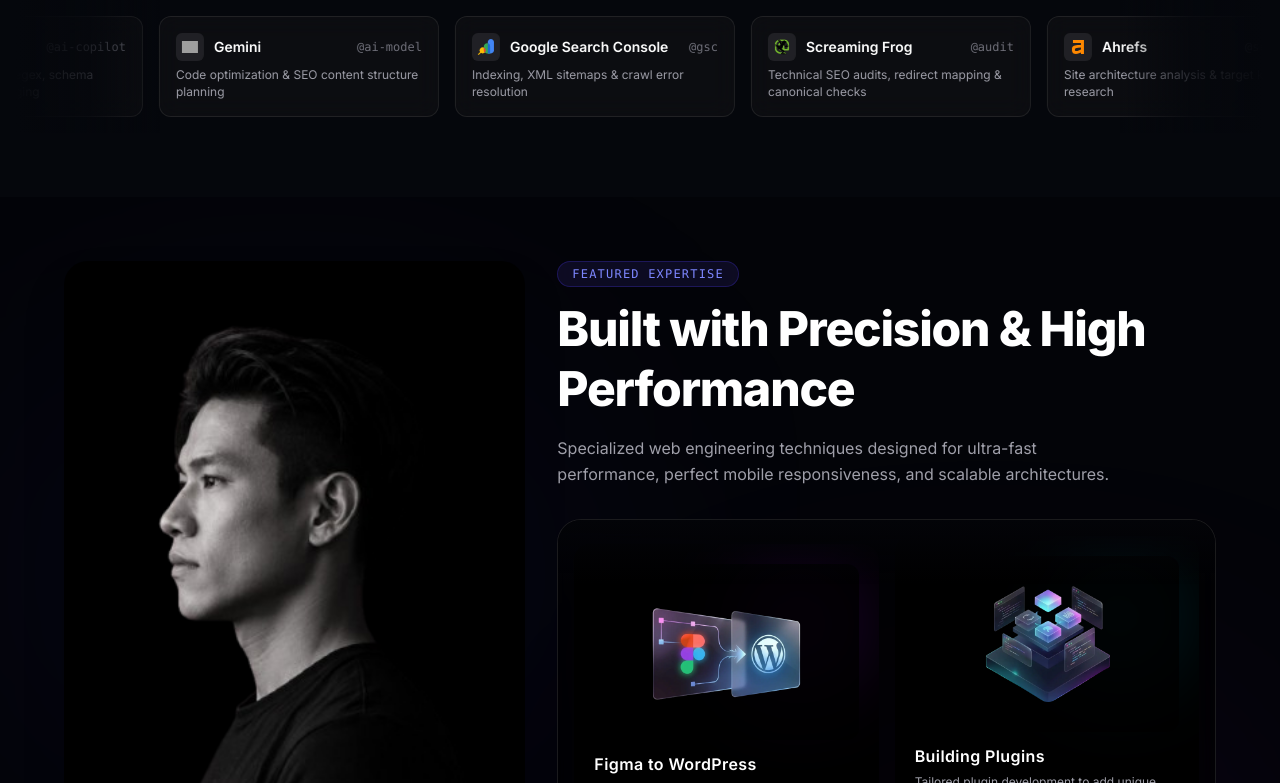
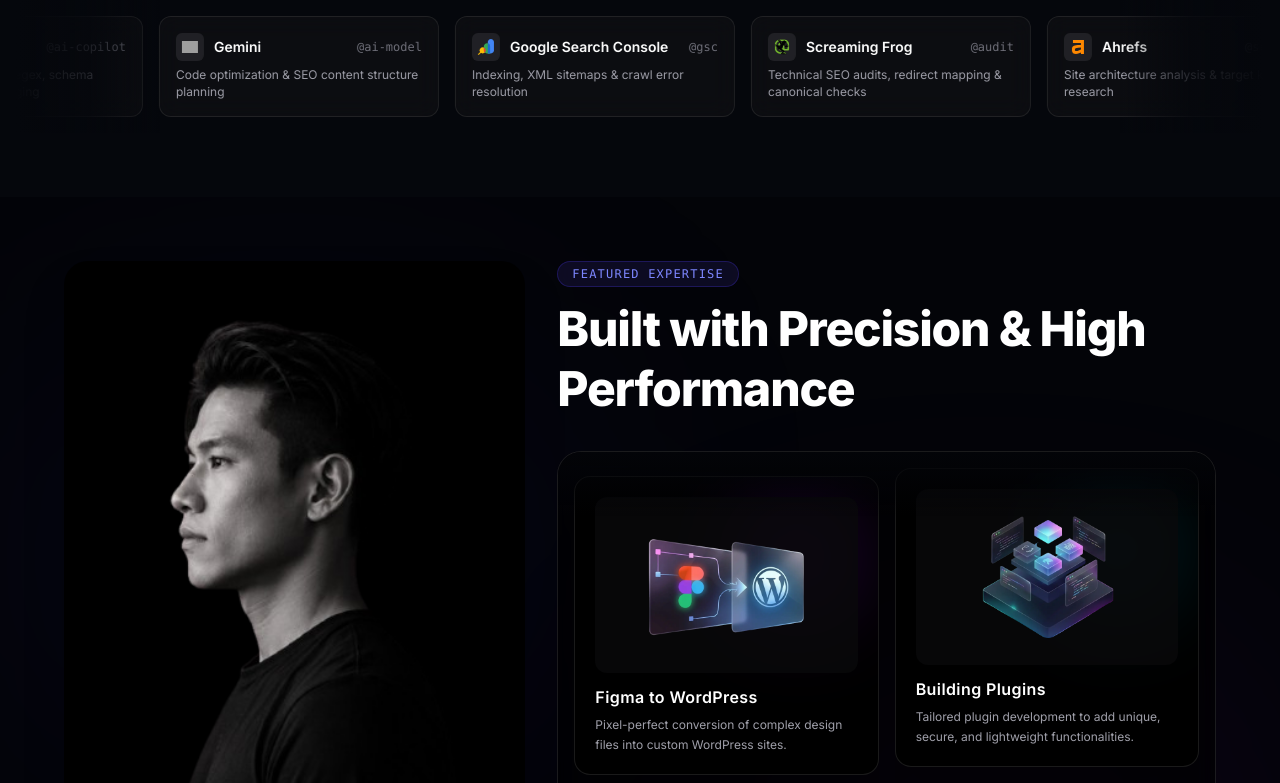
Before and after one commit to alsharieff/my-agency-portfolio, a React (Vite) app: page / in a window 1280 px wide. Shown: the part 837-1620 px from the top of the page. Built offline with nearby package versions, Linux system fonts and the light colour scheme; grey boxes are pictures that could not be loaded; a web font is replaced by a local one.

Commit message:
minor updatsasdfsde

```diff
--- a/src/components/sections/Featured.jsx
+++ b/src/components/sections/Featured.jsx
@@ -93,7 +93,7 @@ export default function Featured() {
       {/* Main Container */}
       <div className="w-full max-w-6xl grid grid-cols-1 md:grid-cols-12 gap-6 md:gap-8 items-stretch relative z-10">
         {/* ================= LEFT COLUMN: PROFILE HERO ================= */}
-        <div className="md:col-span-5 relative overflow-hidden rounded-3xl bg-black shadow-2xl h-[320px] sm:h-[400px] md:h-auto min-h-[320px] md:min-h-[640px] flex">
+        <div className="md:col-span-5 relative overflow-hidden rounded-3xl bg-black shadow-2xl h-[420px] sm:h-[480px] md:h-auto min-h-[420px] md:min-h-[640px] flex">
           <img
             src={profileImg}
             alt="Profile Hero"
@@ -104,18 +104,13 @@ export default function Featured() {
         {/* ================= RIGHT COLUMN: HEADER + CARDS ================= */}
         <div className="md:col-span-7 flex flex-col justify-between gap-6 md:gap-8">
           {/* TOP ROW: HEADING & TEXT */}
-          <div className="flex flex-col items-start gap-3">
+          <div className="flex flex-col items-center text-center md:items-start md:text-left gap-3">
             <span className="text-xs font-mono uppercase tracking-widest text-indigo-400 bg-indigo-950/40 border border-indigo-800/40 px-3.5 py-1 rounded-full backdrop-blur-md">
               Featured Expertise
             </span>
             <h2 className="text-2xl sm:text-3xl md:text-4xl lg:text-5xl font-extrabold tracking-tight text-white leading-tight">
               Built with Precision & High Performance
             </h2>
-            <p className="text-sm md:text-base text-zinc-400 max-w-xl leading-relaxed mt-1">
-              Specialized web engineering techniques designed for ultra-fast
-              performance, perfect mobile responsiveness, and scalable
-              architectures.
-            </p>
           </div>
 
           {/* BOTTOM ROW: STACKED OVERLAP ON MOBILE / MARQUEE ON DESKTOP */}
@@ -125,7 +120,7 @@ export default function Featured() {
             <div className="hidden md:block absolute inset-x-0 bottom-0 h-16 bg-gradient-to-t from-[#030408] to-transparent z-20 pointer-events-none" />
 
             {/* MOBILE LAYOUT: Sticky Overlapping Stack */}
-            <div className="flex flex-col gap-4 md:hidden pb-12">
+            <div className="flex flex-col gap-6 md:hidden pb-12">
               {featuredItems.map((item, idx) => (
                 <Card
                   key={`mobile-card-${item.id}`}
@@ -189,10 +184,9 @@ export default function Featured() {
   );
 }
 
-// Card Component with Scoped Mobile Sticky Overlap Effect
+// Card Component with Centered Text on Mobile & No Hover Transforms
 function Card({ item, index, isMobile }) {
-  // Mobile sticky top offset (starts sticking closer to top on mobile screens)
-  const mobileTopOffset = 24 + index * 20;
+  const mobileTopOffset = 20 + index * 24;
   const mobileZIndex = 10 + index;
 
   return (
@@ -208,8 +202,9 @@ function Card({ item, index, isMobile }) {
       className={`
         ${isMobile ? "sticky" : "relative"}
         overflow-hidden rounded-2xl bg-black p-4 sm:p-5
-        shadow-2xl flex flex-col justify-between min-h-[240px] sm:min-h-[260px] md:min-h-[290px]
-        group transition-all duration-300 backdrop-blur-md
+        shadow-2xl flex flex-col justify-between
+        min-h-[310px] sm:min-h-[340px] md:min-h-[290px]
+        backdrop-blur-md border border-white/10
       `}
     >
       <div
@@ -217,19 +212,19 @@ function Card({ item, index, isMobile }) {
       />
 
       {/* Image Container */}
-      <div className="relative z-10 flex items-center justify-center h-28 sm:h-36 md:h-44 w-full mb-3 overflow-hidden rounded-xl bg-black/80 p-2">
+      <div className="relative z-10 flex items-center justify-center h-44 sm:h-48 md:h-44 w-full mb-3 overflow-hidden rounded-xl bg-zinc-950/80 p-1">
         <img
           src={item.image}
           alt={item.title}
-          className="h-full w-full object-contain object-center transition-transform duration-300 group-hover:scale-105"
+          className="h-full w-full object-contain object-center"
         />
       </div>
 
-      <div className="relative z-10">
-        <h3 className="text-sm sm:text-base font-semibold text-white tracking-wide">
+      <div className="relative z-10 text-center md:text-left">
+        <h3 className="text-base font-semibold text-white tracking-wide">
           {item.title}
         </h3>
-        <p className="text-xs text-zinc-400 mt-1 leading-relaxed line-clamp-2">
+        <p className="text-xs text-zinc-400 mt-1.5 leading-relaxed line-clamp-2">
           {item.description}
         </p>
       </div>
```
